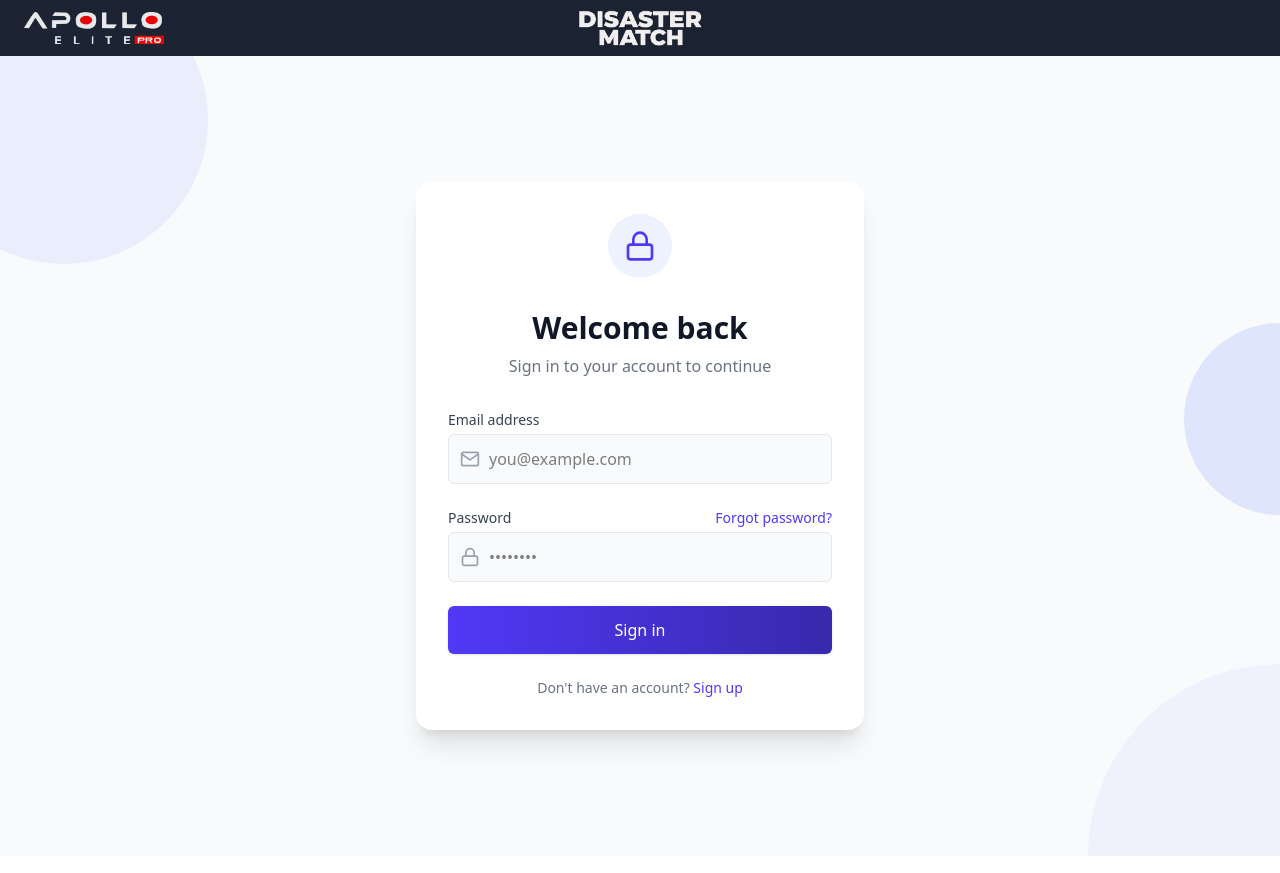
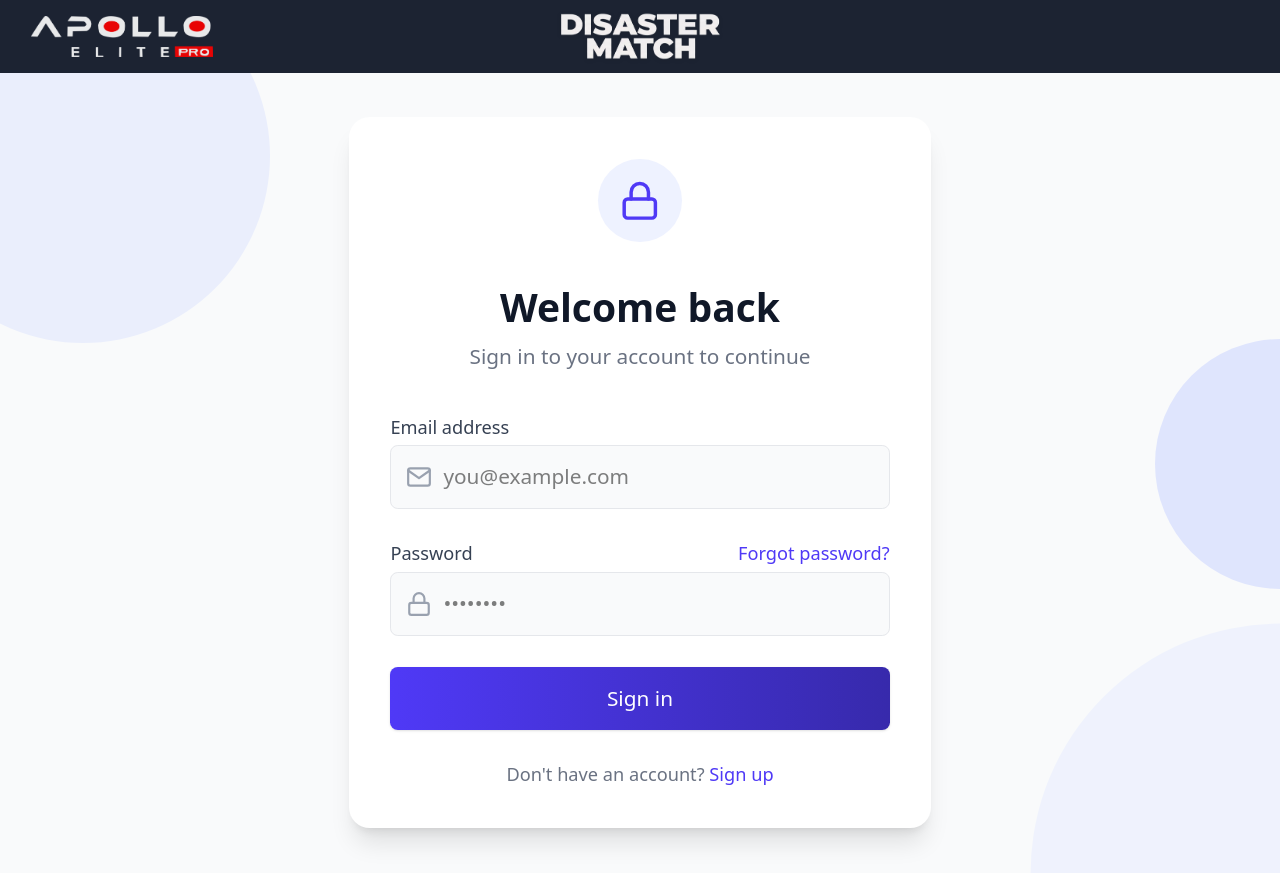
Before and after one commit to Gretwix/Disaster-Match2-Desarrollo, a React (Vite) app: page / in a window 1280 px wide. Built offline with nearby package versions, Linux system fonts and the light colour scheme.

Commit message:
aumentar40%Tamaño

```diff
--- a/src/components/ui/Header.tsx
+++ b/src/components/ui/Header.tsx
@@ -101,7 +101,6 @@ export default function Header({ cartCount, cartItems, total }: HeaderProps) {
                       <button
                         className="w-full px-6 py-2 bg-indigo-600 text-white rounded-md hover:bg-indigo-700 transition duration-200"
                         onClick={() => {
-                          alert(`✅ Purchase confirmed for ${formatCurrency(total)}`);
                           setIsCartOpen(false);
                           navigate({ to: "/Cart" });
                         }}
--- a/src/index.css
+++ b/src/index.css
@@ -1 +1,16 @@
 @import "tailwindcss";
+
+/* Increase global sizing by 40% so rem-based typography and spacing scale up. */
+:root {
+	/* Default browsers use 16px; set to 22.4px (16 * 1.4) via percentage for compatibility */
+	font-size: 130%;
+}
+
+/* Some third-party or component styles may use px values. Provide a helper to scale everything as a fallback.
+	 Use this only if you notice elements not scaling (apply the class on the body in index.html or at runtime). */
+.dm-scale-140 {
+	transform-origin: 0 0;
+	transform: scale(1.4);
+}
+
+/* Keep layout constraints but scale paddings/margins written in rem will follow root font-size. */
```
